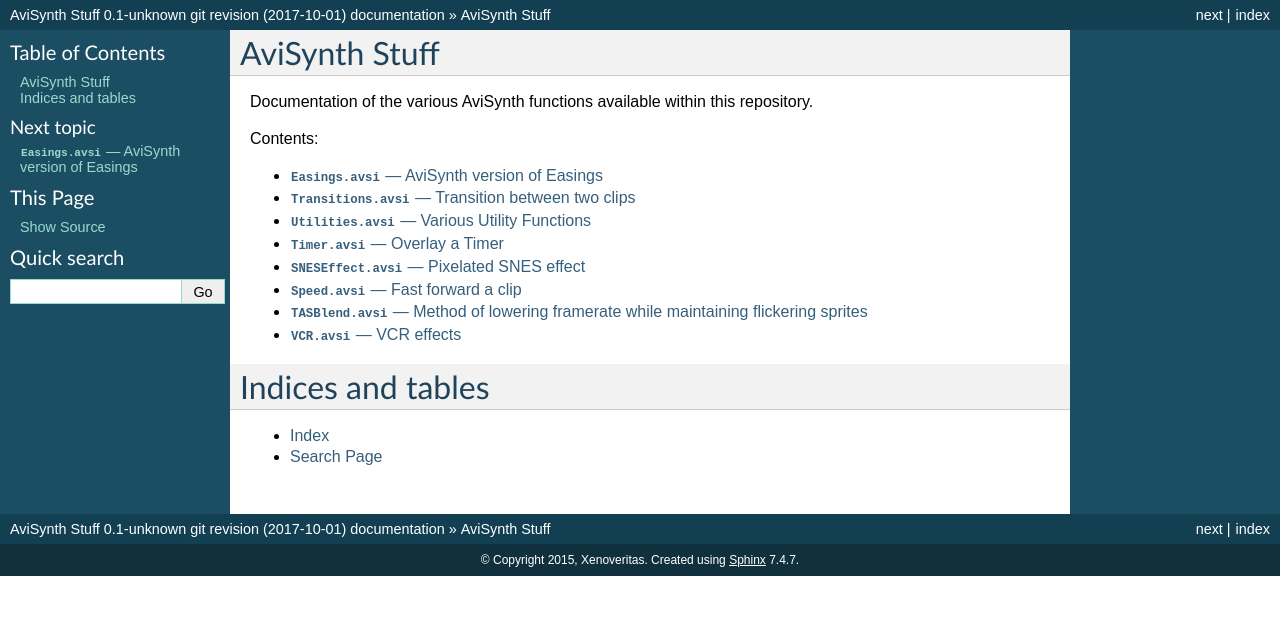
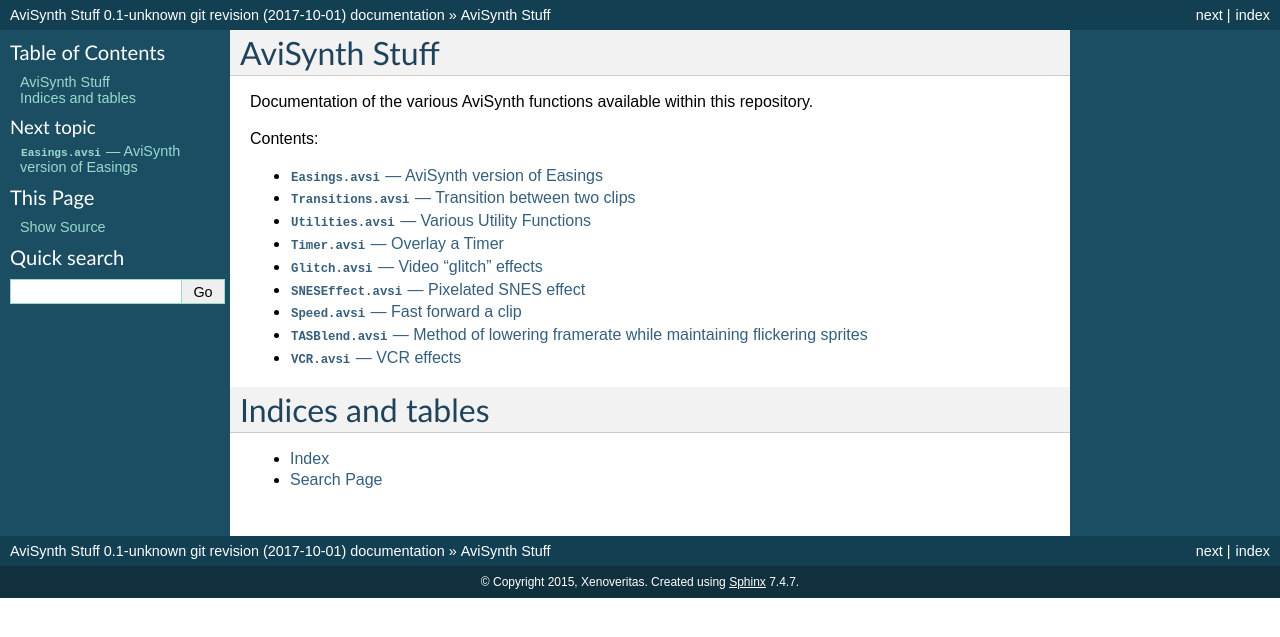
Before and after one commit to Xenoveritas/AviSynth-Stuff, a Sphinx documentation site: the page built from Docs/index.rst, in a window 1280 px wide. Shown: the top 637 px of the page. Built offline with Sphinx 7.4.7, drawn with Linux system fonts in a browser that asks for light colours.

Commit message:
Add some "glitch" effects

```diff
--- /dev/null
+++ b/Docs/Glitch.rst
@@ -0,0 +1,6 @@
+``Glitch.avsi`` --- Video "glitch" effects
+==========================================
+
+.. autoanysrc:: ignoreme
+    :src: ../Glitch.avsi
+    :analyzer: avisynth
--- a/Docs/index.rst
+++ b/Docs/index.rst
@@ -15,6 +15,7 @@
     Transitions
     Utilities
     Timer
+    Glitch
     SNESEffect
     Speed
     TASBlend
```
Also changed, not shown: 2 other files.
